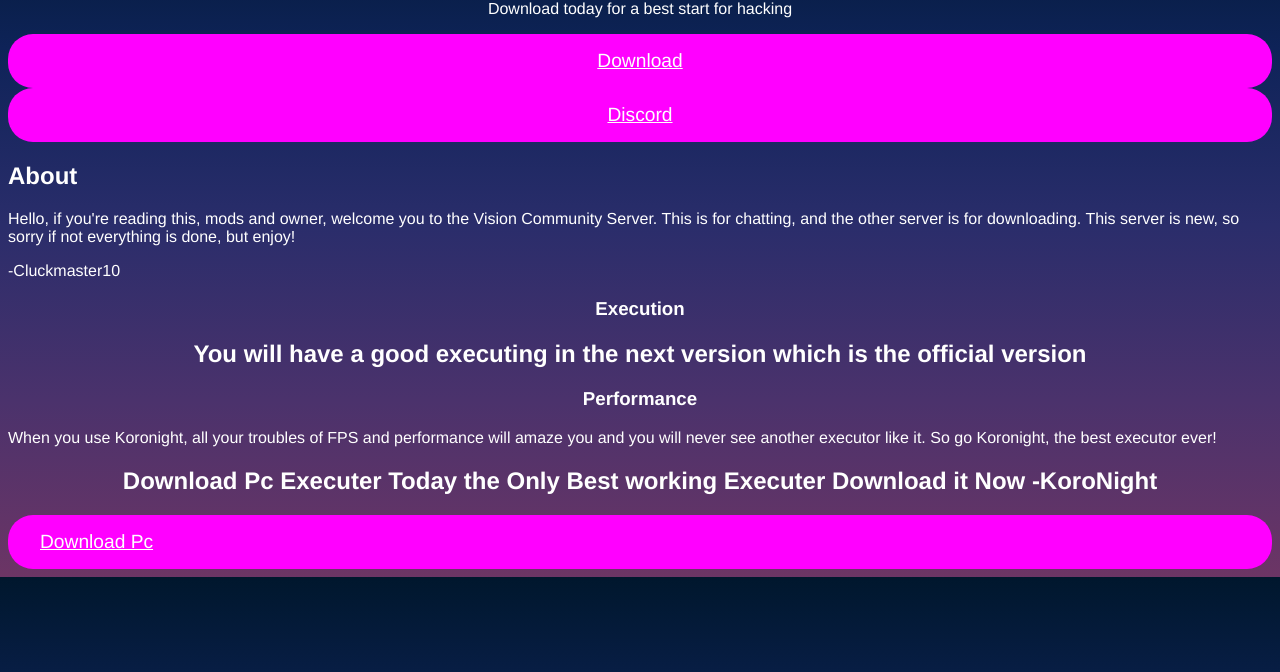
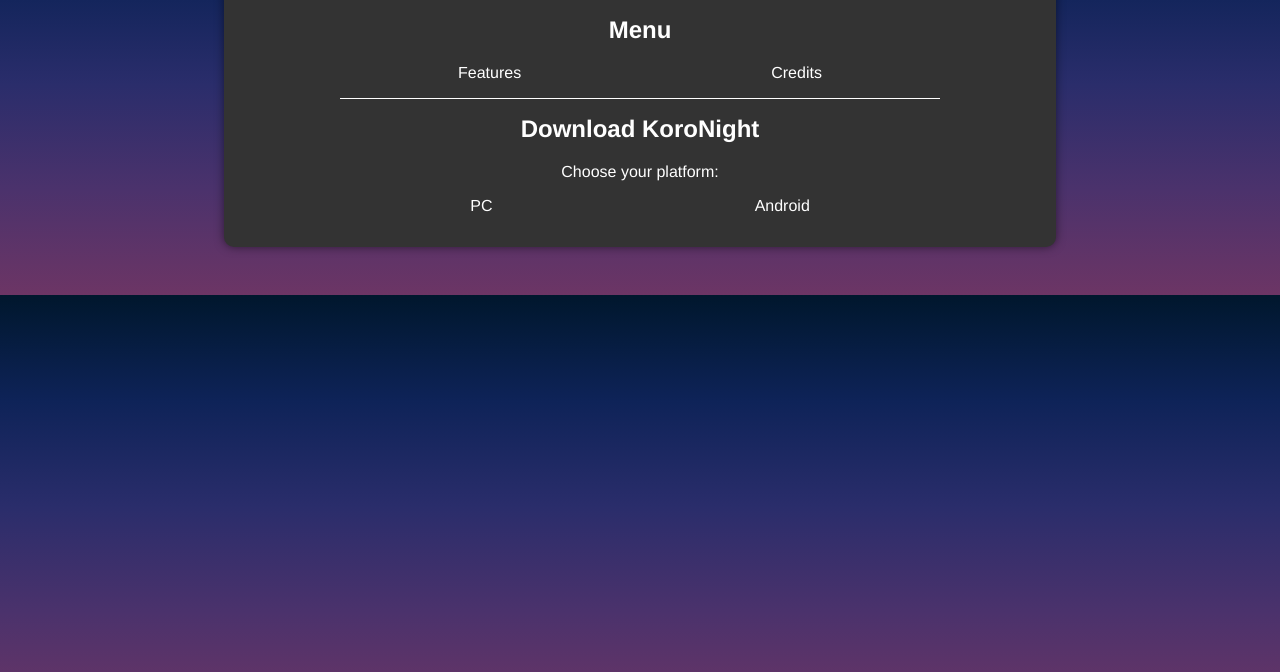
Before and after one commit to Koronight/Koronight.github.io, a plain HTML site: page index.html in a window 1280 px wide. Shown: the part 128-800 px from the top of the page. Drawn offline with Linux system fonts and the light colour scheme.

Commit message:
Update index.html

```diff
--- a/index.html
+++ b/index.html
@@ -1,7 +1,7 @@
 <!DOCTYPE html>
 <html>
   <head>
-    <title>pc</title>
+    <title>KoroNight Menu</title>
     <style>
       /* CSS for galaxy theme */
       body {
@@ -36,43 +36,67 @@
           opacity: 1;
         }
       }
-      .button {
-        background-color: #FF00FF;
+      .menu {
+        margin: 3rem auto;
+        max-width: 800px;
+        padding: 1rem;
+        background-color: #333;
+        border-radius: 10px;
+        box-shadow: 0 0 10px rgba(0,0,0,0.5);
+        text-align: center;
+      }
+      .menu h2 {
+        margin-top: 0;
+      }
+      .menu ul {
+        margin: 0;
+        padding: 0;
+        list-style: none;
+        display: flex;
+        justify-content: space-evenly;
+        margin-bottom: 1rem;
+      }
+      .menu li {
+        margin: 0 1rem;
+      }
+      .menu li a {
+        color: #fff;
+        text-decoration: none;
+        padding: 0.5rem 1rem;
+        border-radius: 5px;
+        transition: all 0.3s ease-out;
+      }
+      .menu li a:hover {
+        background-color: #fff;
+        color: #333;
+      }
+      .menu hr {
         border: none;
-        color: #fff;
-        padding: 1rem 2rem;
-        font-size: 1.2rem;
-        border-radius: 25px;
-        cursor: pointer;
-        transition: all 0.3s ease-out;
-        margin-top: 3rem;
-        display: block;
-        margin: auto;
+        height: 1px;
+        background-color: #fff;
+        margin: 1rem auto;
+        max-width: 600px;
       }
-      .button:hover {
-        background-color: #fff;
-        color: #FF00FF;
+      .menu p {
+        margin-bottom: 1rem;
       }
     </style>
   </head>
   <body>
-    <h1>KoroNight</h1>
-    <div class="main-menu">
-      <h2 style="text-align:center;">Download Now!</h2>
-      <p style="text-align:center;">Download today for a best start for hacking</p>
-      <div style="text-align:center;">
-        <a href="https://www.mediafire.com/file/9058jo59vj9rvf2/Koronight.apk" class="button">Download</a>
-        <a href="https://discord.gg/hZWPyuEpd5" class="button">Discord</a>
-      </div>
+    <div class="menu">
+      <h1>KoroNight</h1>
+      <h2>Menu</h2>
+      <ul>
+        <li><a href="#">Features</a></li>
+        <li><a href="#">Credits</a></li>
+      </ul>
+      <hr>
+      <h2>Download KoroNight</h2>
+      <p>Choose your platform:</p>
+      <ul>
+        <li><a href="#">PC</a></li>
+        <li><a href="#">Android</a></li>
+      </ul>
     </div>
-    <h2>About</h2>
-    <p>Hello, if you're reading this, mods and owner, welcome you to the Vision Community Server. This is for chatting, and the other server is for downloading. This server is new, so sorry if not everything is done, but enjoy!</p>
-    <p>-Cluckmaster10</p>
-    <h3 style="text-align:center;">Execution</h3>
-    <h2 style="text-align:center;">You will have a good executing in the next version which is the official version</h2>
-    <h3 style="text-align:center;">Performance</h3>
-    <p>When you use Koronight, all your troubles of FPS and performance will amaze you and you will never see another executor like it. So go Koronight, the best executor ever!</p>
-    <h2 style="text-align:center;">Download Pc Executer Today the Only Best working Executer Download it Now -KoroNight</h2>
-    <a href="https://github.com/Koronight/Koronight.github.io/releases/download/untagged-853d21f2fbc4c0194a0f/Koronight.rar" class="button">Download Pc</a>
   </body>
 </html>
```
